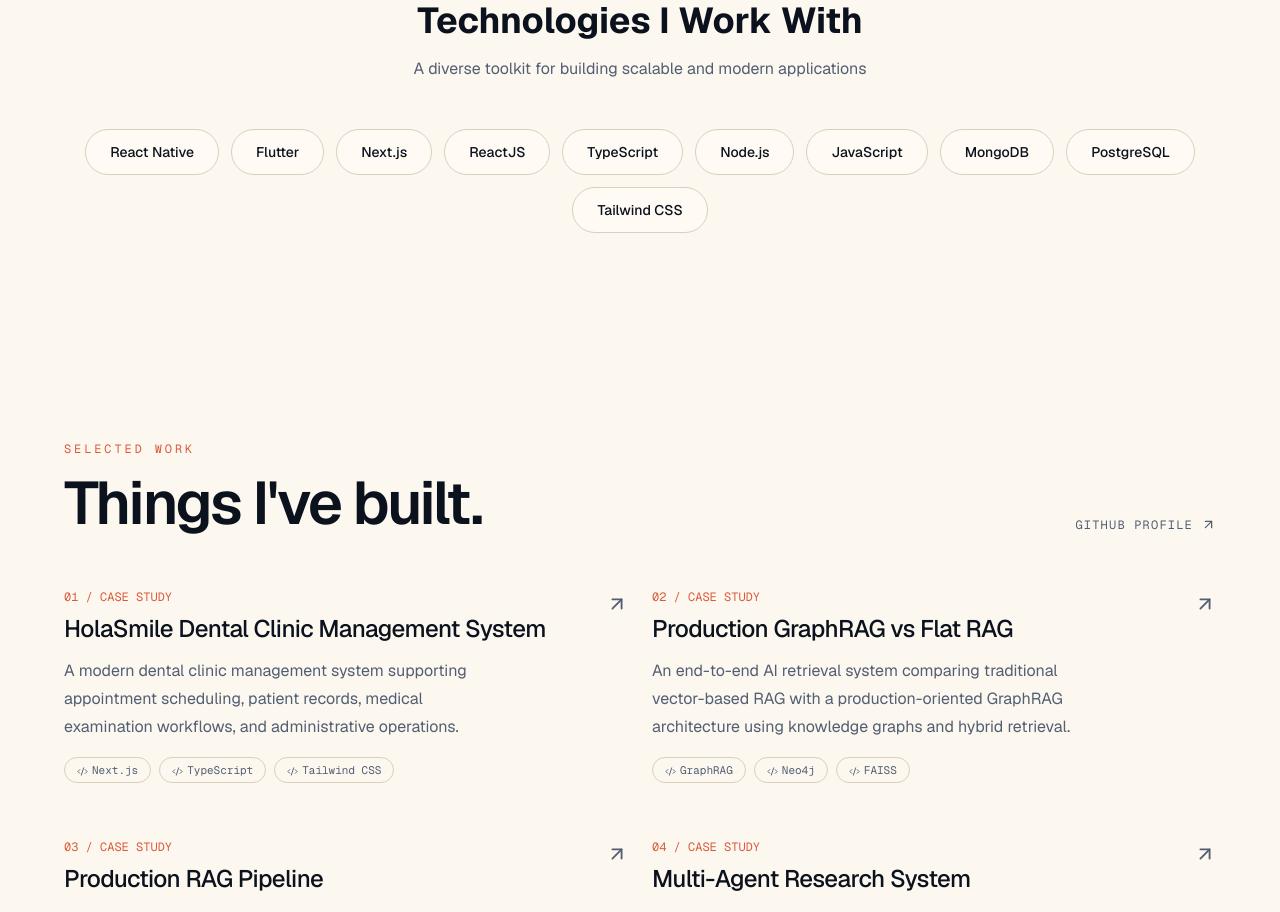
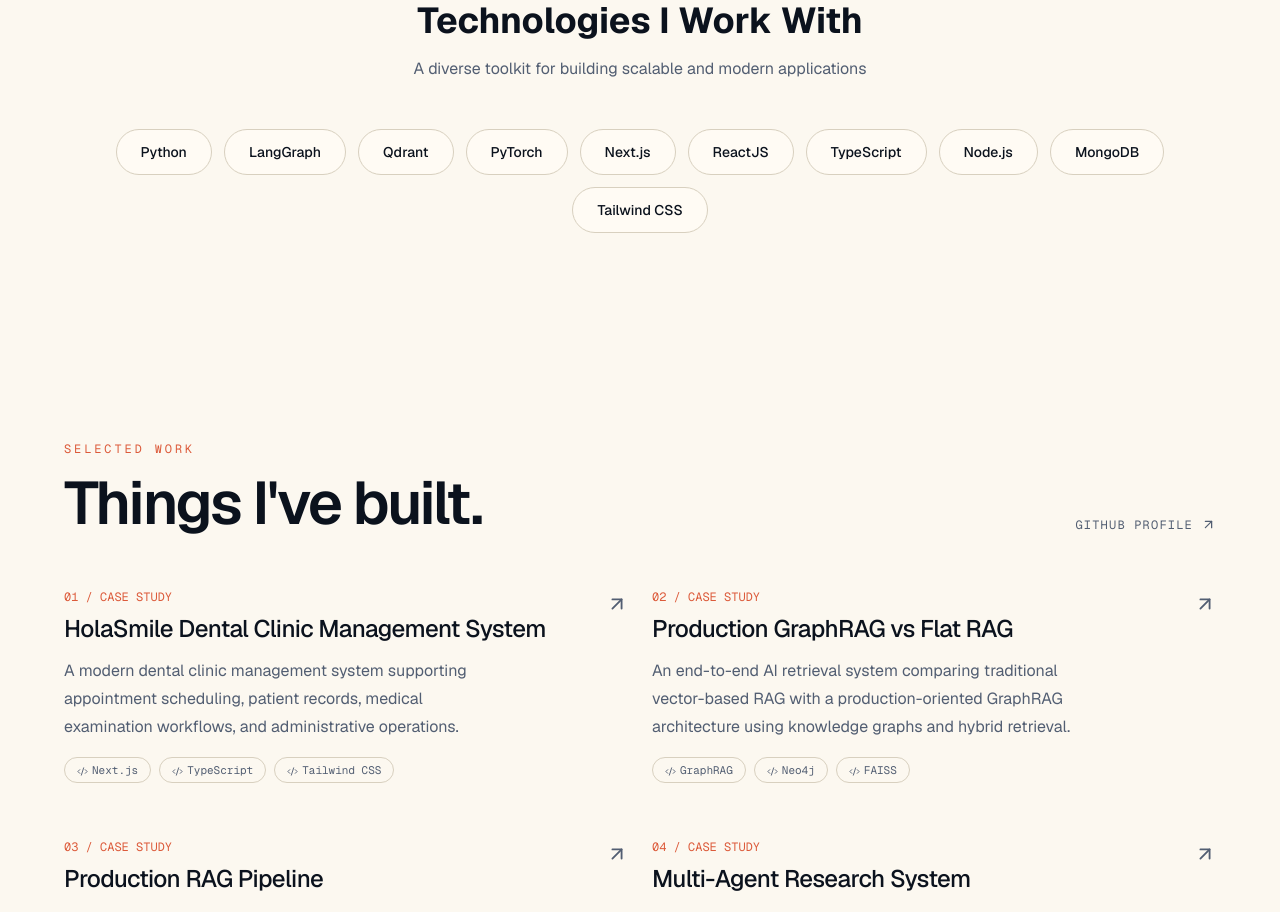
Before and after one commit to huutuyen0508/portfolio-huutuyen, a Next.js app: page / in a window 1280 px wide. Shown: the part 1740-2652 px from the top of the page. Built offline with nearby package versions, Linux system fonts and the light colour scheme.

Commit message:
feat: update technologies list with new programming languages\n\nUpdated technologies to include Python, LangGraph, Qdrant, and PyTorch

```diff
--- a/components/technologies-section.tsx
+++ b/components/technologies-section.tsx
@@ -2,15 +2,15 @@
 
 export function TechnologiesSection() {
   const technologies = [
-    "React Native",
-    "Flutter",
+    "Python",
+    "LangGraph",
+    "Qdrant",
+    "PyTorch",
     "Next.js",
     "ReactJS",
     "TypeScript",
     "Node.js",
-    "JavaScript",
     "MongoDB",
-    "PostgreSQL",
     "Tailwind CSS",
   ]
 
```
